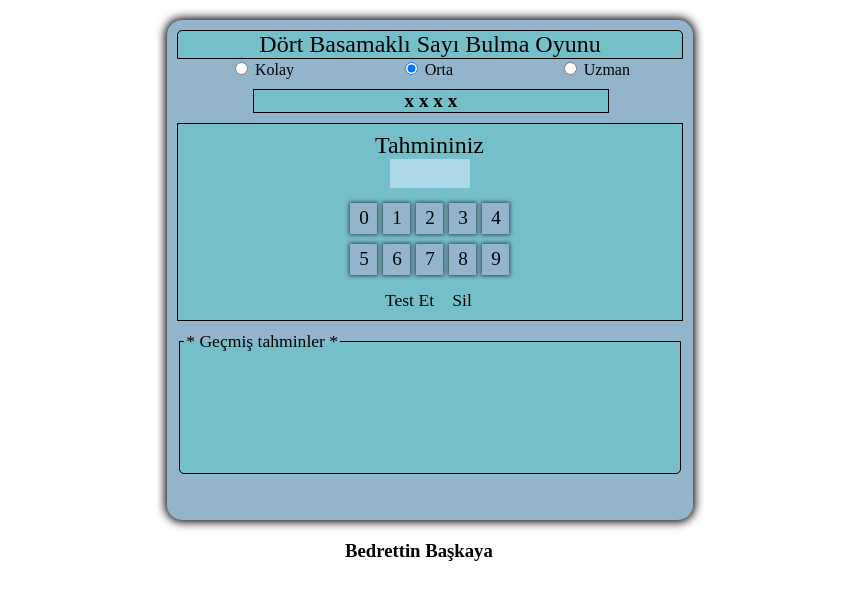
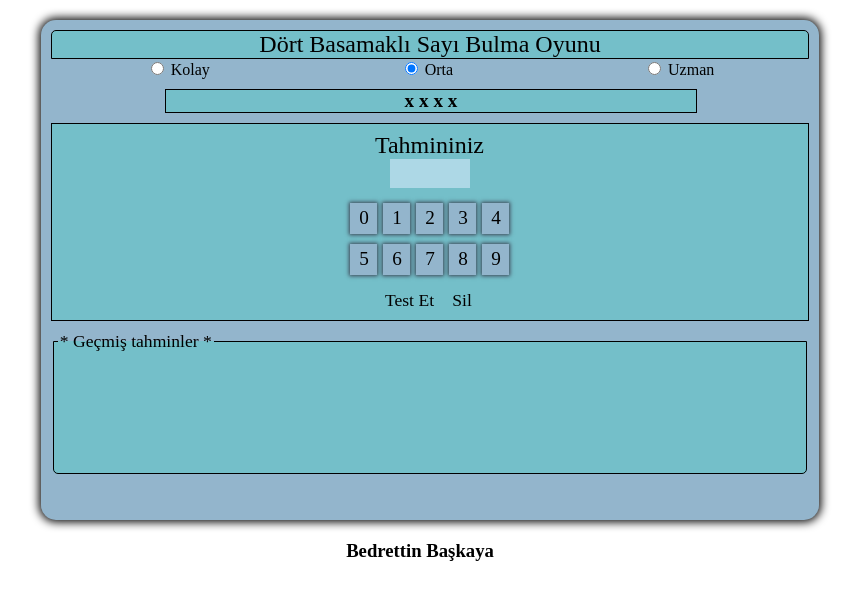
Before and after one commit to Bedrettin58/SayiBulma, a plain HTML site: page index.html in a window 1280 px wide. Shown: the whole page, without its empty margins (220-1079 px from the left). Drawn offline with Linux system fonts and the light colour scheme.

Commit message:
Add files via upload

```diff
--- a/css/oyun.css
+++ b/css/oyun.css
@@ -9,10 +9,10 @@ body{
 #ana{
     position: relative;
     margin-top:20px;
-    width: 40%;
+    width: 60%;
     height: 480px;
     background-color: rgb(147, 181, 204);
-    margin-left: 30%;
+    margin-left: 20%;
     padding: 10px;
     border-radius: 15px;
     box-shadow: 0 0 10px 2px rgb(0, 0, 0);
@@ -233,6 +233,7 @@ legend{
   h3{
       position: relative;
       top:20px;
-      width: 150px;
+      width: 100%;
       margin:auto;
+      text-align: center;
   }
```
